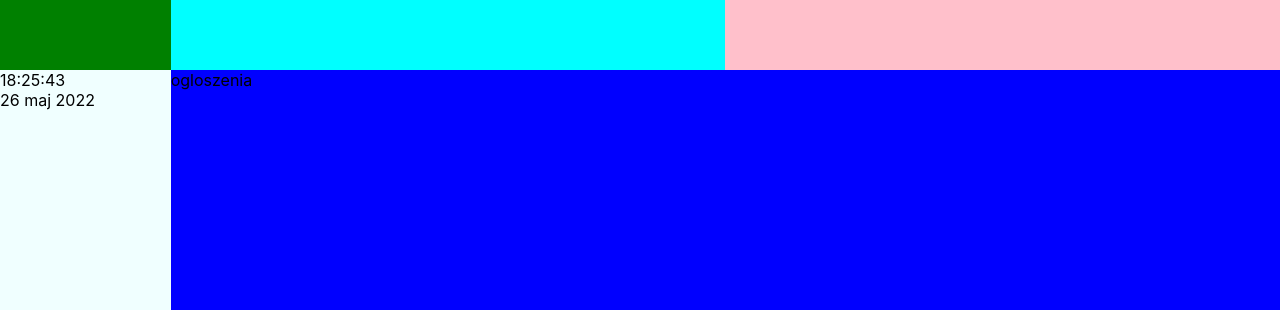
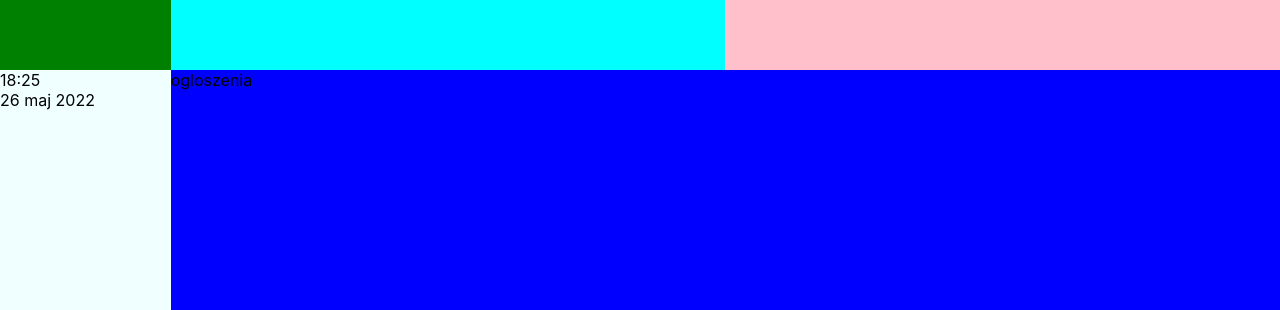
Before and after one commit to AoYP/school-frontend, a React (Create React App) app: page / in a window 1280 px wide. Shown: the part 490-800 px from the top of the page. Built offline with nearby package versions, Linux system fonts and the light colour scheme.

Commit message:
date update

```diff
--- a/src/components/date.js
+++ b/src/components/date.js
@@ -3,7 +3,7 @@ import React, { useState, useEffect } from "react";
 function Data () {
   const monthNames = ["styczeń","luty","marzec","kwiecień","maj","czerwiec","lipiec","sierpień","wrzesień","październik","listopad","grudzień"]
   const today = new Date();
-  const currentTime = today.getHours() + ":" + today.getMinutes() + ":" + today.getSeconds();
+  const currentTime = today.getHours() + ":" + today.getMinutes();
   const date = today.getDate() + " " + monthNames[today.getMonth()] + " " + today.getFullYear();
 
   const [time, setTime] = useState(currentTime)
```
